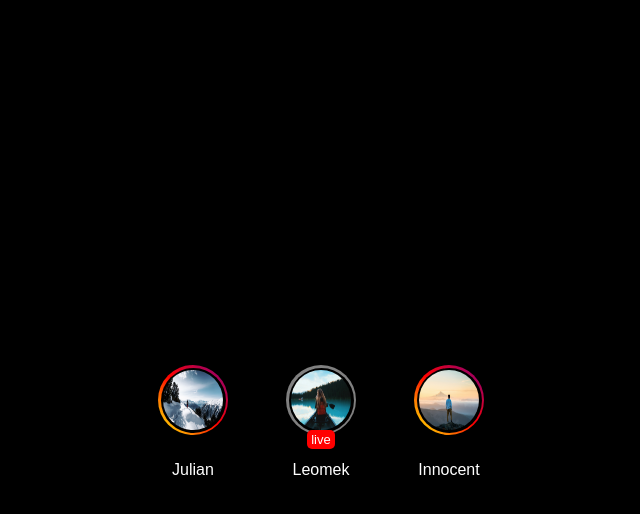
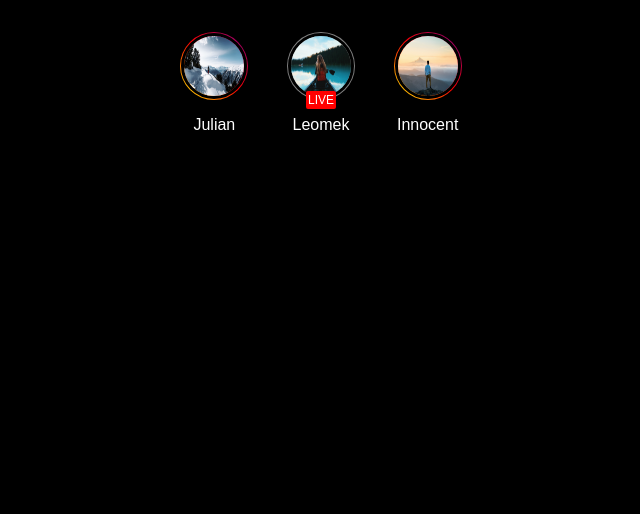
Before and after one commit to Sumally007/challenges, a plain HTML site: page index.html in a window 1280 px wide. Shown: the whole page, without its empty margins (319-959 px from the left). Drawn offline with Linux system fonts and the light colour scheme.

Commit message:
the solution of instagram story

```diff
--- a/index.html
+++ b/index.html
@@ -8,19 +8,19 @@
   </head>
   <body>
     <ul class="story-menu">
-      <li class="story-new">
+      <li class="story new">
         <div class="image">
           <img src="./img/nat-7.jpg" alt="" />
         </div>
         <p>Julian</p>
       </li>
-      <li class="story-new live">
-        <div class="image padding">
+      <li class="story viewed">
+        <div class="image none">
           <img src="./img/nat-8.jpg" alt="" />
         </div>
         <p>Leomek</p>
       </li>
-      <li class="story-new">
+      <li class="story new">
         <div class="image">
           <img src="./img/nat-9.jpg" alt="" />
         </div>
--- a/style.css
+++ b/style.css
@@ -1,4 +1,63 @@
-body{
+html, body{
+    margin: 0;
+    padding: 0;
+    background-color: #000;
+    color: #fff;
+    font-family: sans-serif;
+}
+
+.story-menu{
+    padding-left: 0;
+    list-style-type: none;
+    display: flex;
+    justify-content: space-around;
+    max-width: 320px;
+    margin: 2em auto;
+}
+.story{
+    display: flex;
+    flex-direction: column;
+    align-items: center;
+    text-align: center;
+    position: relative;
+}
+.image{
+    height: 60px;
+    width: 60px;
+    padding: 4px;
+    border-radius: 50%;
+    display: flex;
+    align-items: center;
+    justify-content: center;
+    background: linear-gradient(to top right, yellow, red, purple);
+}
+.none{
+    background: gray;
+}
+img{
+    height: 100%;
+    width: 100%;
+    border-radius: 50%;
+    border: 3px solid black;
+}
+
+.viewed::after{
+    content: "LIVE";
+    background-color: red;
+    font-size: 12px;
+    border-radius: 2px;
+    padding: 2px;
+    position: absolute;
+    top: 50%;
+}
+
+
+
+
+
+
+
+/* body{
     width: 100vw;
     height: 100vh;
     background-color: #000;
@@ -23,7 +82,7 @@ body{
     width: 70px;
     height: 70px;
     /* border: 5px solid #fff; */
-    background-color: white;
+    /* background-color: white;
     border-radius: 50%;
     list-style: none;
     display: flex;
@@ -32,10 +91,10 @@ body{
     flex-direction: column;
     position: relative;
     background-image: linear-gradient(45deg, yellow, red, purple);
-    z-index: -2;
+    z-index: -2; */
 }
 
-.live{
+/* .live{
     background-image: none;
     background-color: gray;
 }
@@ -85,4 +144,4 @@ img{
 p{
     position: absolute;
     top: 80px;
-}
+}  */
```
